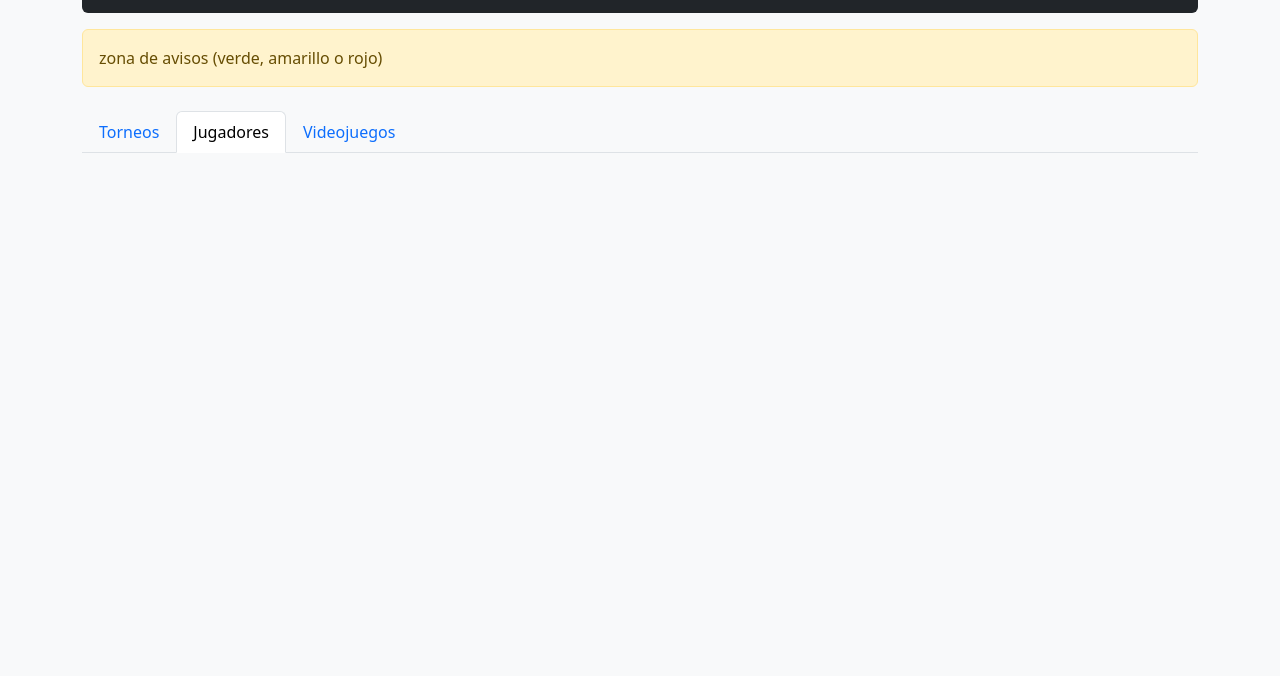
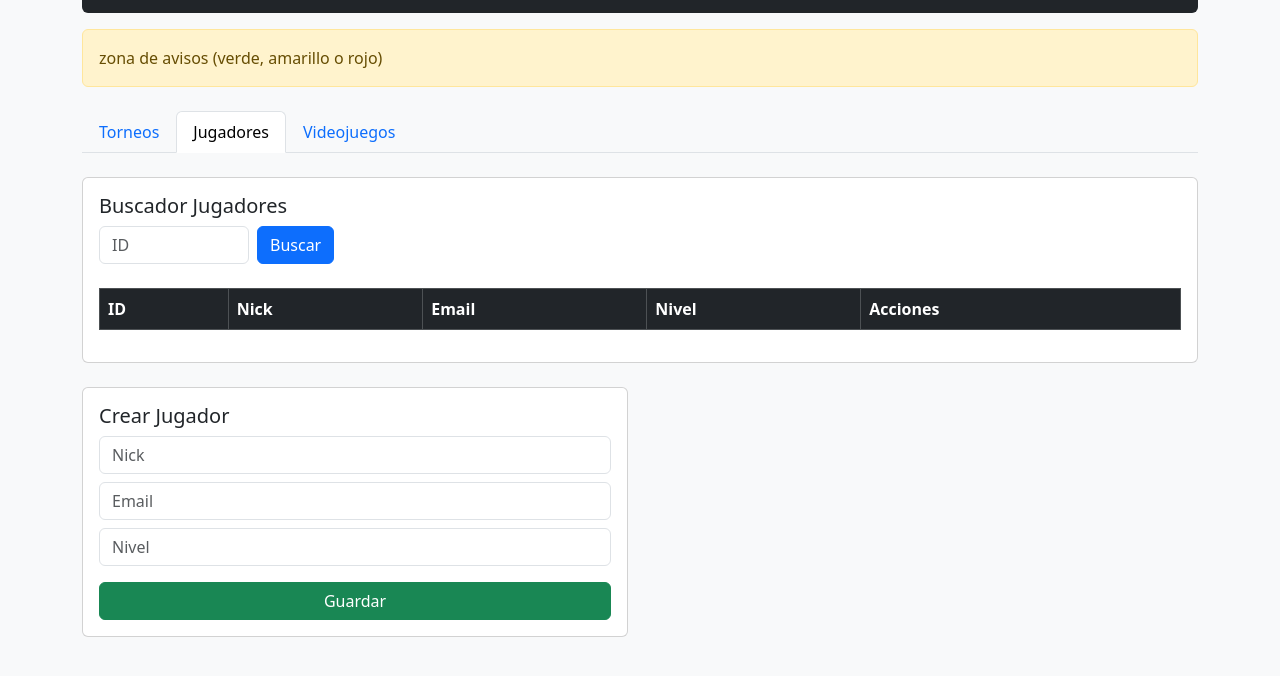
Before and after one commit to srchans1609-stack/Gamearena, a plain HTML site: page index.html in a window 1280 px wide. Shown: the part 72-748 px from the top of the page. Drawn offline with nearby package versions, Linux system fonts and the light colour scheme.

Commit message:
Creo la pestaña jugador

```diff
--- a/index.html
+++ b/index.html
@@ -31,9 +31,63 @@
         <button class="nav-link" data-bs-toggle="tab" data-bs-target="#panel-videojuegos" type="button">Videojuegos</button>
       </li>
     </ul>
+    <!-- Aquí empieza el contenido de las pestañas -->
+    <div class="tab-content">
+
+        <!--Pestaña de Jugadores-->
+        <div class="tab-pane fade show active" id="panel-jugadores" role="tabpanel">
+
+        <div class="card p-3 mb-4">
+          <h5>Buscador Jugadores</h5>
+          <div class="d-flex gap-2 mb-2">
+            <input type="number" id="buscarJugadorId" class="form-control" style="width: 150px;" placeholder="ID">
+            <!-- GET /jugadores/{id}: buscar un jugador por su ID -->
+            <button type="button" id="btnBuscarJugador" class="btn btn-primary">Buscar</button>
+          </div>
+          <div id="resJugador" class="mb-3"></div>
+          <!---->
+          <table class="table table-bordered">
+            <thead class="table-dark">
+                <tr><th>ID</th>
+                <th>Nick</th>
+                <th>Email</th>
+                <th>Nivel</th>
+                <th>Acciones</th></tr>
+            </thead>
+            <tbody id="cuerpoJugadores">
+              <!-- GET /jugadores: aquí se pintarán los jugadores -->
+              <!-- Botones por fila:
+                   - GET /jugadores/{id}/participaciones: torneos del jugador
+                   - PUT /jugadores/{id}: editar jugador
+                   - DELETE /jugadores/{id}: eliminar jugador -->
+            </tbody>
+          </table>
+        </div>
+        </div>
+    </div>
 
 
-    </div>
+    <div class="row g-4">
+          <div class="col-md-6">
+            <div class="card p-3">
+              <h5>Crear Jugador</h5>
+              <form id="formJugador">
+                <input type="text" id="jNick" class="form-control mb-2" placeholder="Nick">
+                <input type="email" id="jEmail" class="form-control mb-2" placeholder="Email">
+                <input type="number" id="jNivel" class="form-control mb-3" placeholder="Nivel">
+                <!-- POST /jugadores: crear jugador -->
+                <button type="submit" id="btnJugador" class="btn btn-success w-100">Guardar</button>
+              </form>
+            </div>
+          </div>
 
+          <div class="col-md-6">
+            <div id="panelTorneosJugador" class="card p-3" hidden>
+              <h5 id="tituloTorneosJugador">Torneos del jugador</h5>
+              <div id="listaTorneosJugador"></div>
+            </div>
+          </div>
+        </div>
+      </div>
 </body>
 </html>
```
